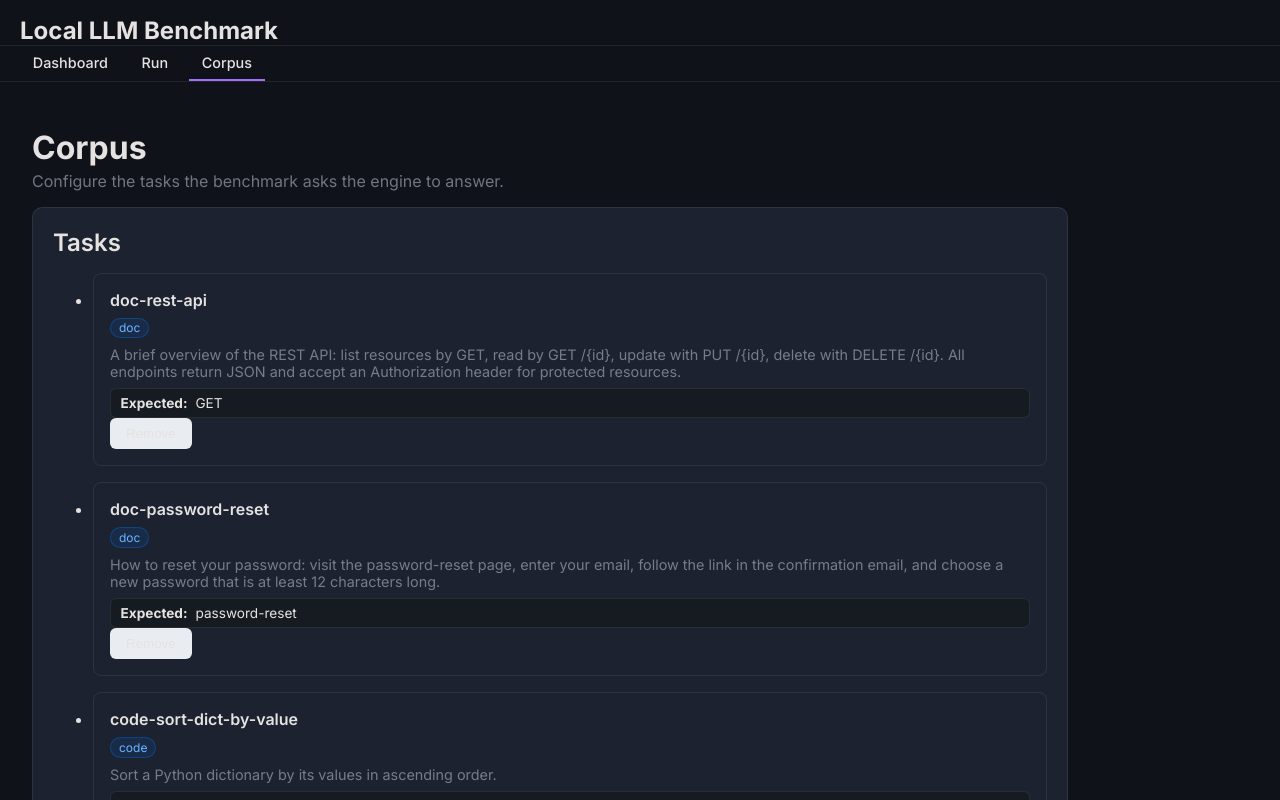
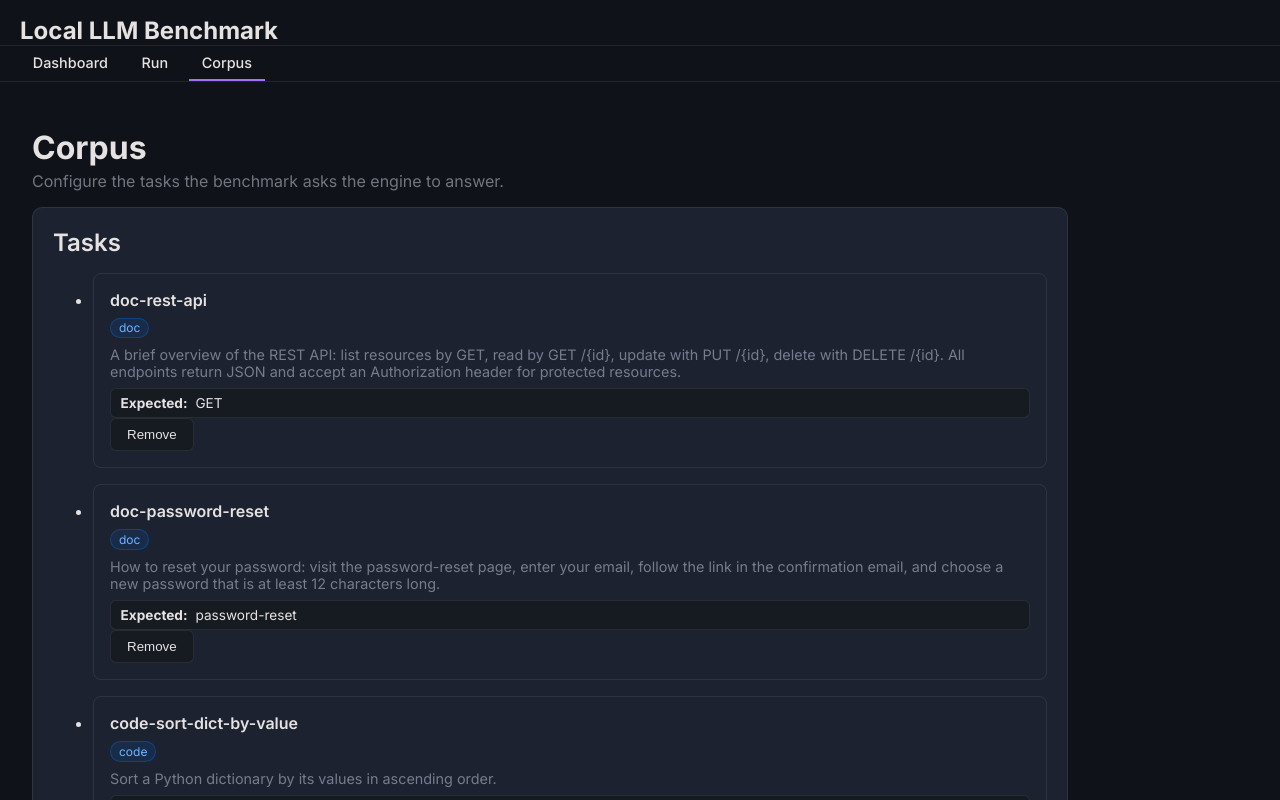
Before and after one commit to UtopikPrompt/local-llm-benchmark, a SvelteKit app: page /corpus in a window 1280 px wide. Shown: the top 800 px of the page. Built offline with nearby package versions, Linux system fonts and the light colour scheme.

Commit message:
ui: dark secondary buttons (surface bg, border, text)

```diff
--- a/src/styles/global.css
+++ b/src/styles/global.css
@@ -563,7 +563,8 @@ tbody tr:hover {
 }
 
 .btn.secondary {
-  background: #e9edf2;
+  background: var(--color-bg-subtle);
+  border: 1px solid var(--color-border);
   color: var(--color-text);
 }
 
```
